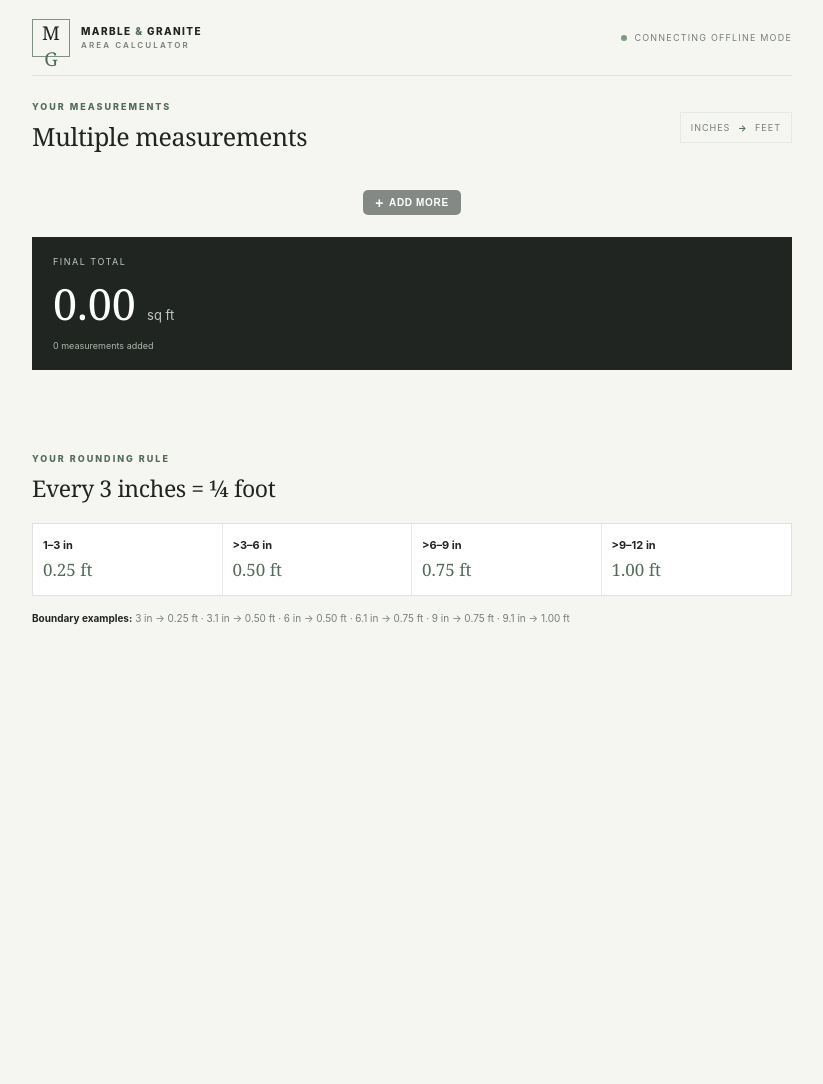
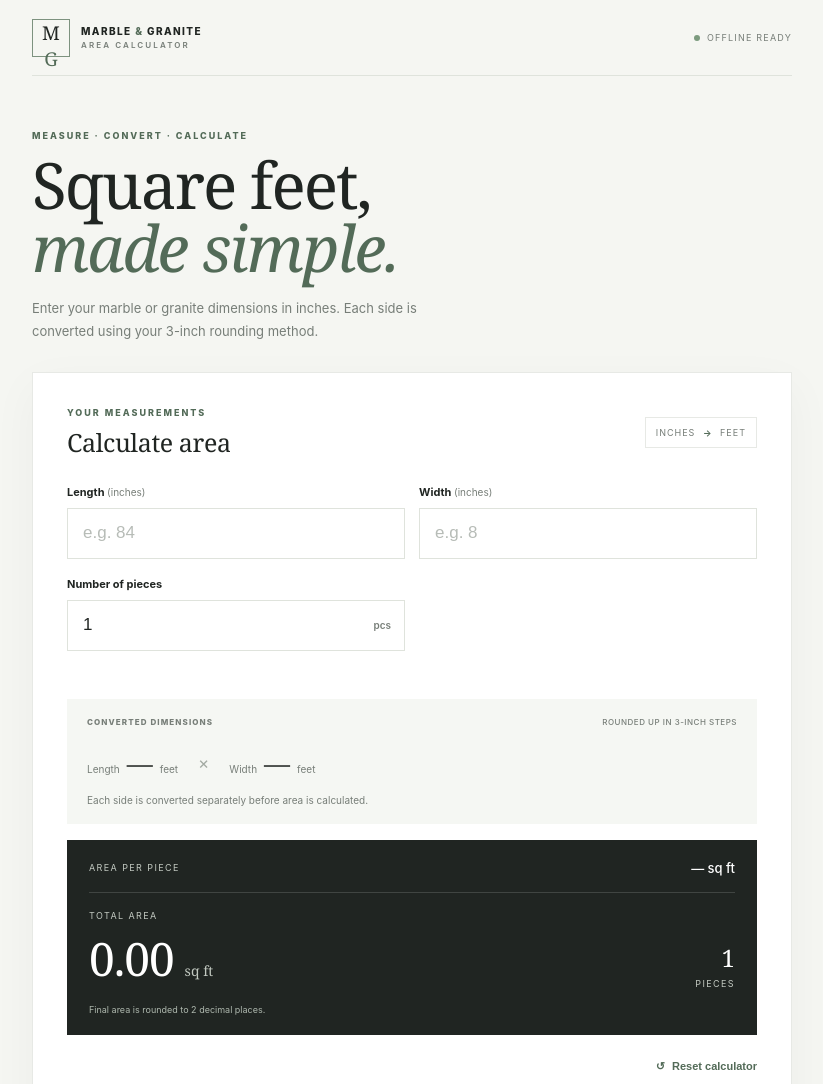
Before and after one commit to ajaykaklotar01/M-G-CALCULATOR, a plain HTML site: page index.html in a window 1280 px wide. Shown: the top 1084 px of the page, without its empty margins (228-1051 px from the left). Before the commit the page ends 800 px from the top, so only its background shows below. Drawn offline with Linux system fonts and the light colour scheme.

Commit message:
Restore original working single-measurement calculator (index.html)

```diff
--- a/index.html
+++ b/index.html
@@ -1,43 +1,14 @@
 <!doctype html>
-<html lang="en">
-<head>
-<meta charset="utf-8">
-<meta name="viewport" content="width=device-width, initial-scale=1">
-<meta name="theme-color" content="#f5f6f2">
-<meta name="apple-mobile-web-app-capable" content="yes">
-<meta name="apple-mobile-web-app-status-bar-style" content="default">
-<link rel="manifest" href="manifest.webmanifest">
-<link rel="icon" href="icons/icon.svg" type="image/svg+xml">
-<meta name="description" content="Marble and granite square feet calculator using custom 3-inch rounding.">
-<title>Marble & Granite Calculator</title>
-<link rel="stylesheet" href="style.css">
-<script src="script.js" defer></script>
-</head>
-<body>
-<main class="page-shell">
-<header class="topbar">
-  <a class="brand" href="./"><span class="brand-mark">M<span>G</span></span><span class="brand-name">MARBLE <i>&</i> GRANITE<small>AREA CALCULATOR</small></span></a>
-  <div class="topbar-actions"><span class="online-tag" id="appStatus" role="status"><span></span> CONNECTING OFFLINE MODE</span></div>
-</header>
-
-<section class="multiple-mode" id="multipleMode" aria-labelledby="multiple-title">
-  <div class="multiple-heading"><div><p class="section-kicker">YOUR MEASUREMENTS</p><h2 id="multiple-title">Multiple measurements</h2></div><span class="unit-chip">INCHES <b>→</b> FEET</span></div>
-  <div id="measurementList" class="measurement-list"></div>
-  <div class="add-row-wrap"><button class="add-more-button" id="addMeasurement" type="button"><span>+</span> ADD MORE</button></div>
-  <div class="multiple-total"><span>FINAL TOTAL</span><strong id="multipleTotal">0.00 <small>sq ft</small></strong><p id="multipleCount">0 measurements added</p></div>
-</section>
-
-<section class="method" aria-labelledby="rounding-title">
-  <p class="section-kicker">YOUR ROUNDING RULE</p>
-  <h2 id="rounding-title">Every 3 inches = ¼ foot</h2>
-  <div class="rounding-grid">
-    <div><b>1–3 in</b><span>0.25 ft</span></div>
-    <div><b>&gt;3–6 in</b><span>0.50 ft</span></div>
-    <div><b>&gt;6–9 in</b><span>0.75 ft</span></div>
-    <div><b>&gt;9–12 in</b><span>1.00 ft</span></div>
-  </div>
-  <p class="example"><strong>Boundary examples:</strong> 3 in → 0.25 ft · 3.1 in → 0.50 ft · 6 in → 0.50 ft · 6.1 in → 0.75 ft · 9 in → 0.75 ft · 9.1 in → 1.00 ft</p>
-</section>
-</main>
-</body>
-</html>
+<html lang="en"><head><meta charset="utf-8"><meta name="viewport" content="width=device-width, initial-scale=1"><meta name="theme-color" content="#f5f6f2"><meta name="apple-mobile-web-app-capable" content="yes"><meta name="apple-mobile-web-app-status-bar-style" content="default"><link rel="manifest" href="manifest.webmanifest"><link rel="icon" href="icons/icon.svg" type="image/svg+xml"><meta name="description" content="Marble and granite square feet calculator using 3-inch upward rounding."><title>Marble & Granite Calculator</title><link rel="stylesheet" href="style.css"><script src="script.js" defer></script></head>
+<body><main class="page-shell">
+<header class="topbar"><a class="brand" href="./"><span class="brand-mark">M<span>G</span></span><span class="brand-name">MARBLE <i>&</i> GRANITE<small>AREA CALCULATOR</small></span></a><span class="online-tag" id="appStatus" role="status"><span></span> CONNECTING OFFLINE MODE</span></header>
+<section class="intro"><p class="eyebrow">MEASURE · CONVERT · CALCULATE</p><h1>Square feet,<br><em>made simple.</em></h1><p class="intro-copy">Enter your marble or granite dimensions in inches. Each side is converted using your 3-inch rounding method.</p></section>
+<section class="calculator" aria-labelledby="calc-title"><div class="card-heading"><div><p class="section-kicker">YOUR MEASUREMENTS</p><h2 id="calc-title">Calculate area</h2></div><span class="unit-chip">INCHES <b>→</b> FEET</span></div>
+<div class="dimension-grid"><label class="field"><span>Length <small>(inches)</small></span><span class="input-wrap"><input id="length" type="number" inputmode="decimal" min="0" step="any" placeholder="e.g. 84"></span></label><label class="field"><span>Width <small>(inches)</small></span><span class="input-wrap"><input id="width" type="number" inputmode="decimal" min="0" step="any" placeholder="e.g. 8"></span></label></div>
+<label class="field pieces-field"><span>Number of pieces</span><span class="input-wrap"><input id="pieces" type="number" inputmode="numeric" min="1" step="1" value="1"><b>pcs</b></span></label>
+<p class="error-message" id="error" role="alert" aria-live="polite"></p>
+<div class="conversion-panel" aria-live="polite"><div class="conversion-heading"><span>CONVERTED DIMENSIONS</span><span>ROUNDED UP IN 3-INCH STEPS</span></div><div class="conversion-values"><div><small>Length</small><strong id="lengthFeet">—</strong><span>feet</span></div><div class="multiply">×</div><div><small>Width</small><strong id="widthFeet">—</strong><span>feet</span></div></div><div class="conversion-note">Each side is converted separately before area is calculated.</div></div>
+<div class="result-panel"><div class="result-top"><span>AREA PER PIECE</span><strong id="perPiece">— sq ft</strong></div><div class="result-main"><div><small>TOTAL AREA</small><strong id="totalArea">0.00 <span>sq ft</span></strong></div><div class="piece-count"><strong id="pieceCount">1</strong><small>PIECES</small></div></div><div class="result-foot">Final area is rounded to 2 decimal places.</div></div>
+<div class="actions"><button class="reset-button" id="reset" type="button">↺ <span>Reset calculator</span></button></div></section>
+<section class="method"><p class="section-kicker">YOUR ROUNDING RULE</p><h2>Every 3 inches = ¼ foot</h2><div class="rounding-grid"><div><b>1–3 in</b><span>0.25 ft</span></div><div><b>&gt;3–6 in</b><span>0.50 ft</span></div><div><b>&gt;6–9 in</b><span>0.75 ft</span></div><div><b>&gt;9–12 in</b><span>1.00 ft</span></div></div><p class="example"><strong>Boundary examples:</strong> 3 in → 0.25 ft · 3.1 in → 0.50 ft · 6 in → 0.50 ft · 6.1 in → 0.75 ft · 9 in → 0.75 ft · 9.1 in → 1.00 ft</p><p class="example"><strong>Area example:</strong> 84 in → 7 ft · 8 in → 0.75 ft · 7 × 0.75 = <b>5.25 sq ft</b></p></section>
+<footer><span>MARBLE & GRANITE CALCULATOR</span><span>BUILT FOR SIMPLE, QUICK MEASUREMENTS</span></footer></main></body></html>
```
